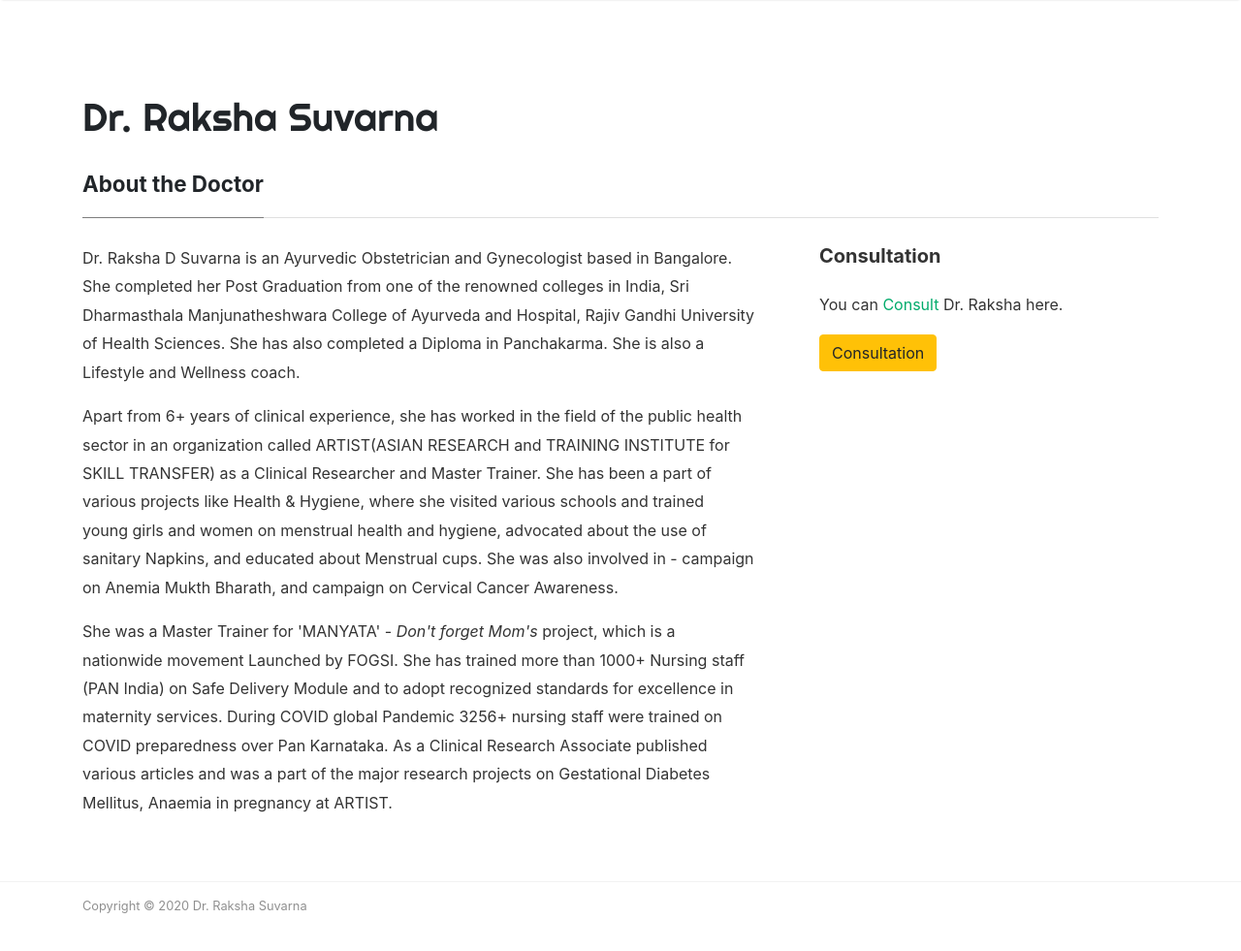
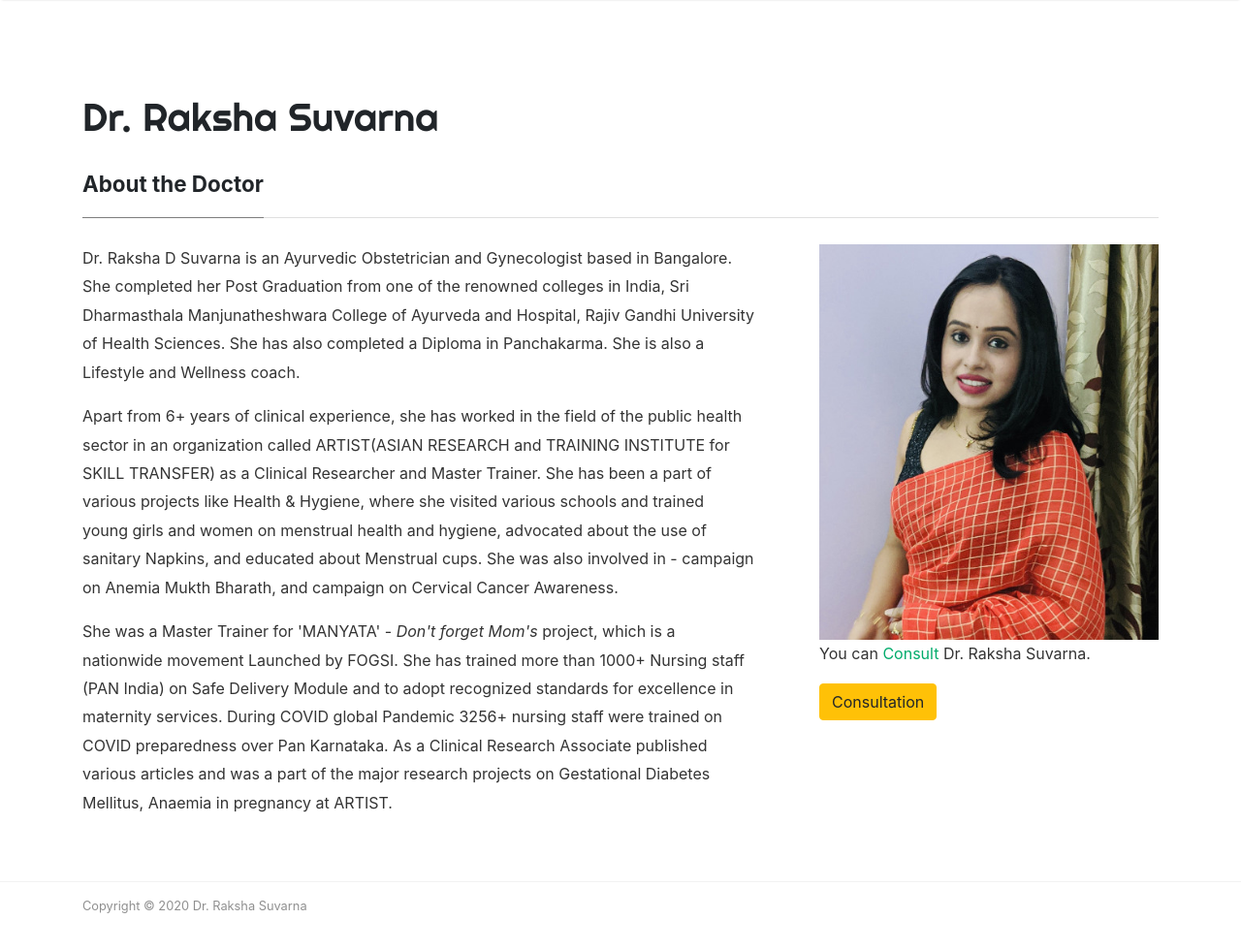
Before and after one commit to ayurdoc/ayurdoc.github.io, a Jekyll site: the page built from _pages/about.md, in a window 1280 px wide and 1018 px high. Shown: the top 981 px of the window at 97% size. Built offline with Jekyll 4.4.1, drawn with Linux system fonts in a browser that asks for light colours; nearby versions of some CDN libraries.

Commit message:
add photo to about me

```diff
--- a/_pages/about.md
+++ b/_pages/about.md
@@ -17,9 +17,9 @@ As a Clinical Research Associate published various articles and was a part of t
 <div class="col-md-4">
 
 <div class="sticky-top sticky-top-80">
-<h5>Consultation</h5>
+<img src="assets/images/raksha_01.jpg">
 
-<p>You can <a target="_blank" href="/about">Consult</a> Dr. Raksha here.</p>
+<p>You can <a target="_blank" href="/about">Consult</a> Dr. Raksha Suvarna.</p>
 
 <a target="_blank" href="https://www.practo.com/bangalore/doctor/dr-raksha-suvarna-gynecologist-obstetrician" class="btn btn-warning">Consultation</a>
 
```
Also changed, not shown: assets/images/raksha_01.jpg (added).
